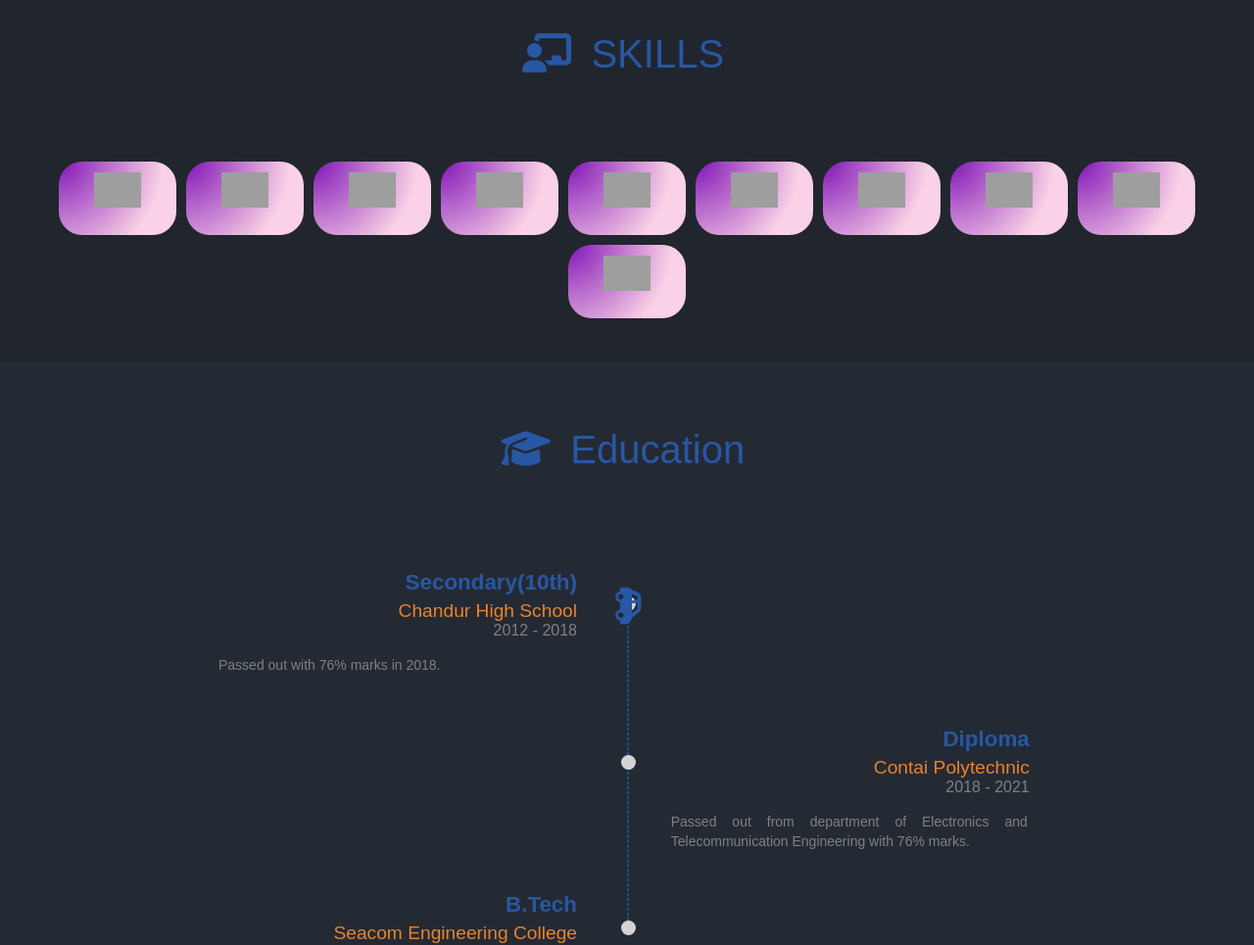
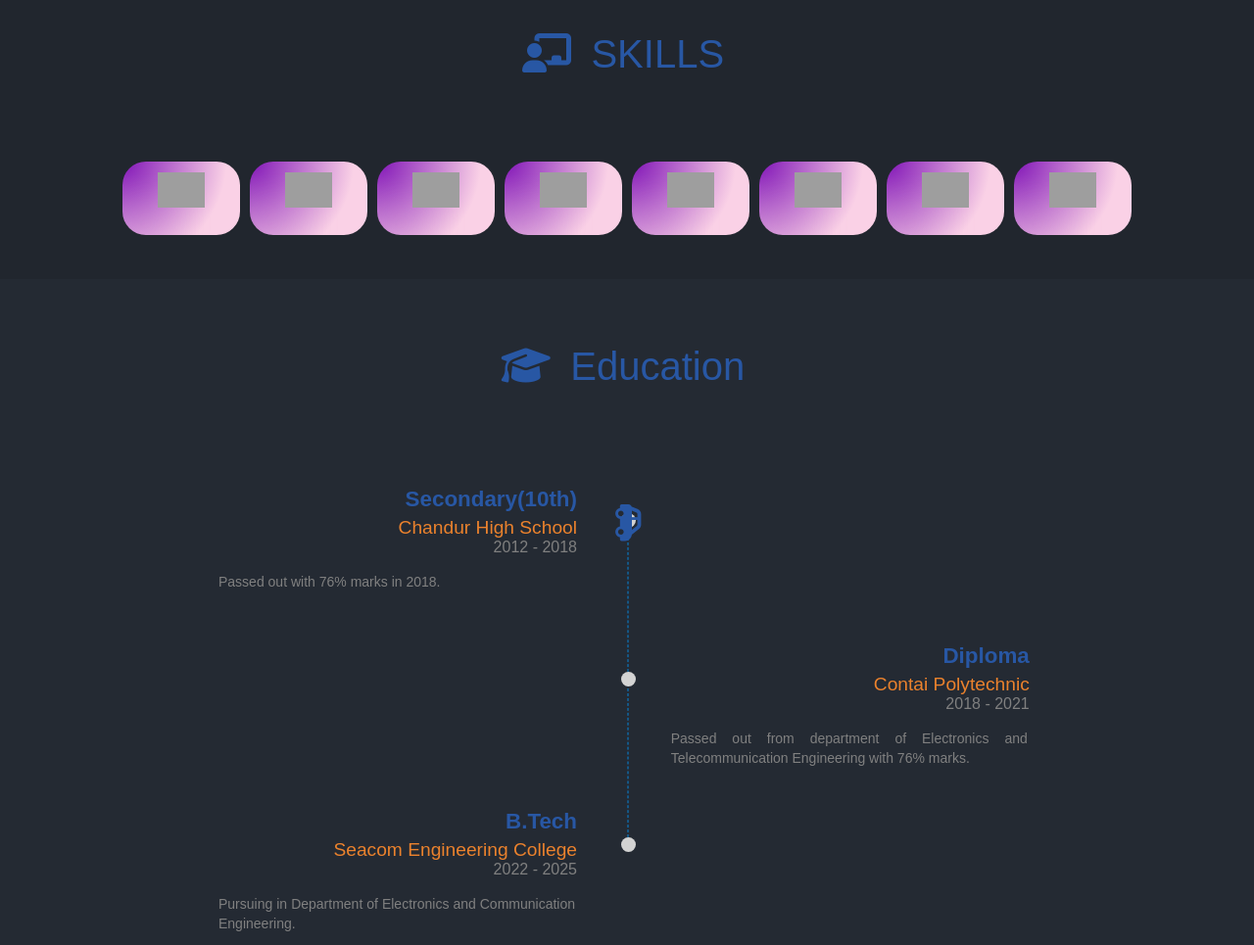
Before and after one commit to subhadotcom/Photography_Portfolio, a plain HTML site: page index.html in a window 1280 px wide. Shown: the part 817-1782 px from the top of the page at 98% size. Drawn offline with Linux system fonts and the light colour scheme; grey boxes are pictures that could not be loaded.

Commit message:
Update index.html

```diff
--- a/index.html
+++ b/index.html
@@ -107,9 +107,6 @@
                     <figure><img src="https://www.vectorlogo.zone/logos/tailwindcss/tailwindcss-icon.svg" alt=""></figure>
                 </article>
                 <article>
-                    <figure><img src="https://www.vectorlogo.zone/logos/javascript/javascript-icon.svg" alt=""></figure>
-                </article>
-                <article>
                     <figure><img src="https://www.vectorlogo.zone/logos/python/python-icon.svg" alt=""></figure>
                 </article>
                 <article>
@@ -120,9 +117,6 @@
                 </article>
                 <article>
                     <figure><img src="https://www.vectorlogo.zone/logos/mysql/mysql-official.svg" alt=""></figure>
-                </article>
-                <article>
-                    <figure><img src="https://www.vectorlogo.zone/logos/postgresql/postgresql-icon.svg" alt=""></figure>
                 </article>
                 <article>
                     <figure><img src="https://www.vectorlogo.zone/logos/mongodb/mongodb-icon.svg" alt=""></figure>
```
